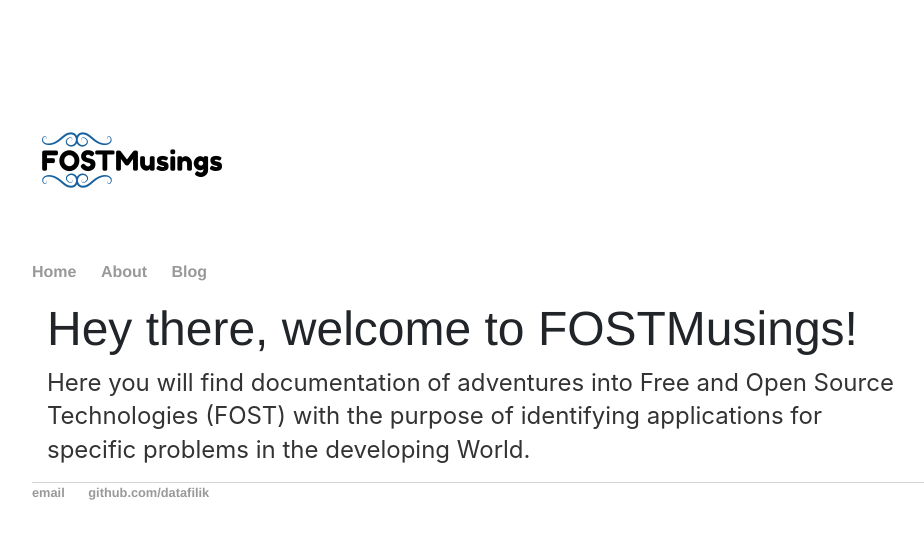
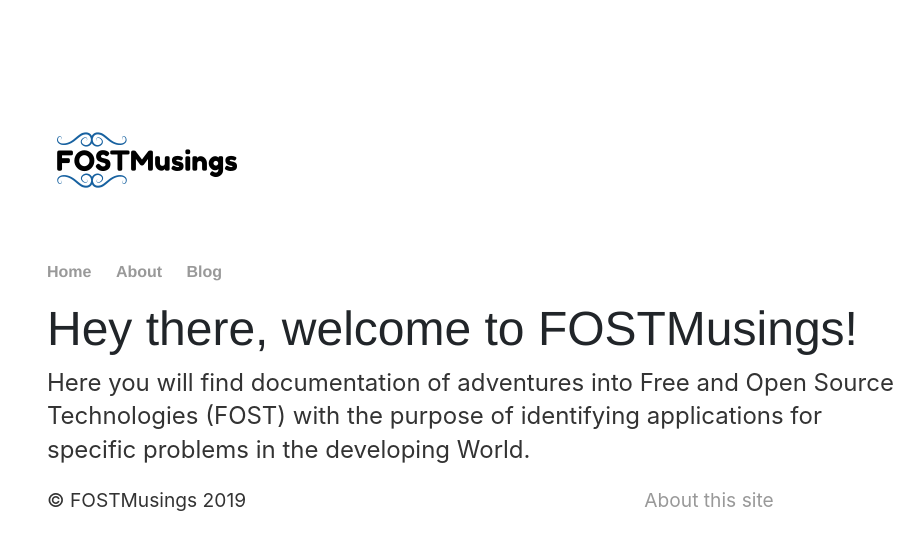
Before and after one commit to oferonmi/datafilik.github.io, a Jekyll site: the page built from index.html, in a window 1280 px wide. Shown: the top 550 px of the page, without its empty margins (160-1084 px from the left). Built offline with Jekyll 4.4.1, drawn with Linux system fonts in a browser that asks for light colours.

Commit message:
Update default.html

```diff
--- a/_layouts/default.html
+++ b/_layouts/default.html
@@ -1,48 +1,19 @@
 <!DOCTYPE html>
 <html>
 	<head>
-		<meta charset="utf-8">
-		<!--
-		<meta name="viewport" width="device-width, initial-scale=1.0">
-		<meta name="description" content="{{ page.description }}">
-		-->
-		<meta name="author" content="Victor Ocheri">
-
-		<!-- favicon
-		<link rel="shortcut icon" href="/img/ico/favicon.png">
-		-->
-
-		<title>{{ page.title }}</title>
-
-		<!-- link to main stylesheet -->
-		<link  rel="stylesheet" type="text/css" href="/css/bootstrap.css">
-		<link rel="stylesheet" type="text/css" href="/css/main.css">
-
-		<!--lscript for google analytics-->
-		{% include analytics.html %}
+		{% include head.html %}
 	</head>
 
 	<body>
-		<div class="header">
-			<img src="/img/fostmusings_logo.png" alt="logo">
-			<nav nav-pills pull-right>
-				<ul>
-					<li><a href="/">Home</a></li>
-					<li><a href="/about">About</a></li>
-					<li><a href="/blog">Blog</a></li>
-				</ul>
-			</nav>
-		</div><!--/header-->
+		<div class="container">
+			{% include header.html %}
 
-		<div class="container">
-				{{ content }}
+			{{ content }}
+
+			{% include footer.html %}
 		</div><!-- /.container -->
 
-		<footer>
-	    		<ul>
-	        		<li><a href="mailto:datafilik@gmail.com">email</a></li>
-	        		<li><a href="https://github.com/datafilik">github.com/datafilik</a></li>
-			</ul>
-		</footer>
+		{% include scripts.html %}
+
 	</body>
 </html>
```
